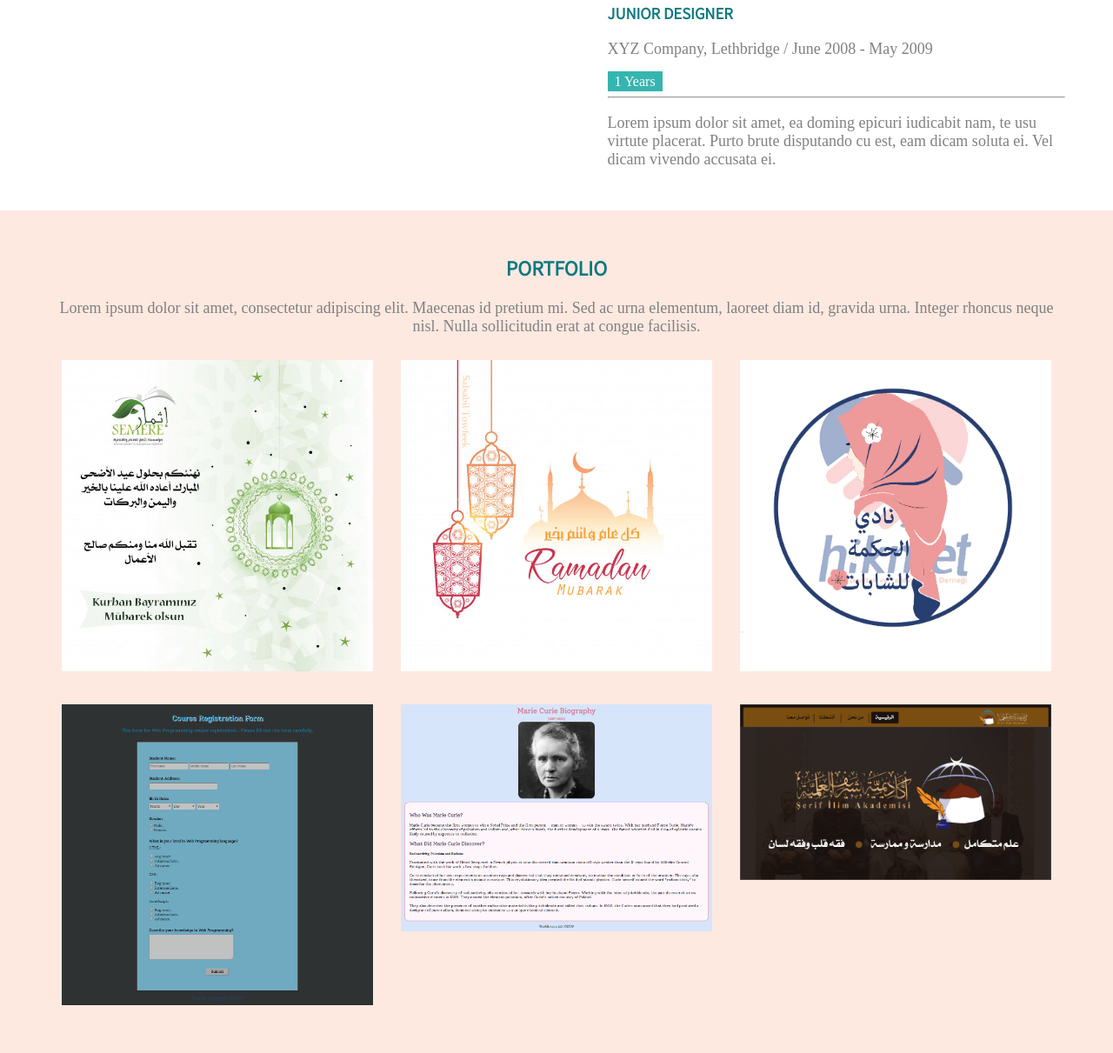
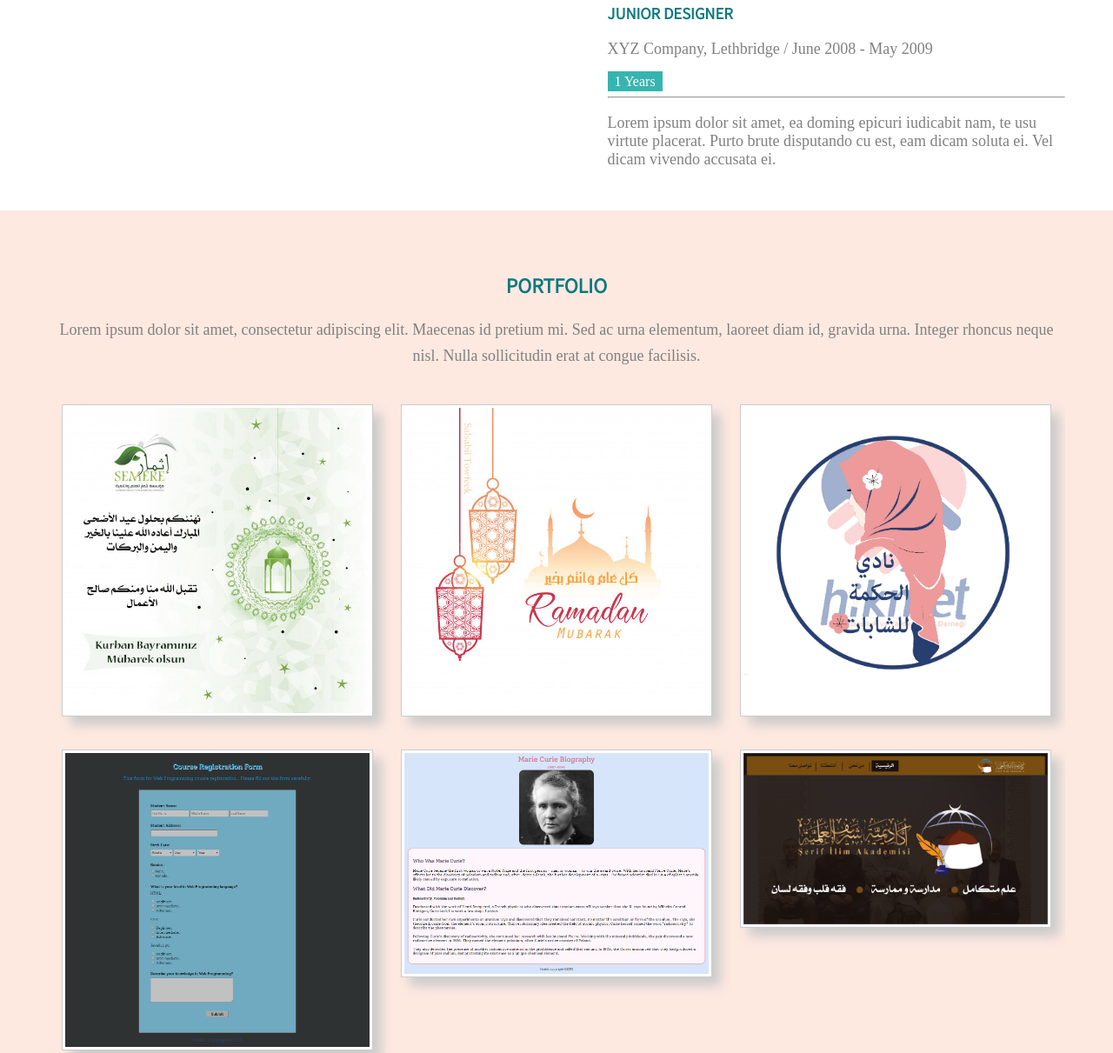
Before and after one commit to SlsabilZabady/Personal-page, a plain HTML site: page index.html in a window 1280 px wide. Shown: the part 3367-4578 px from the top of the page at 87% size. Drawn offline with Linux system fonts and the light colour scheme; a web font is replaced by a local one.

Commit message:
modify: css style

```diff
--- a/style.css
+++ b/style.css
@@ -266,10 +266,14 @@ nav ul li:hover .sub-menu ul li {
 
 .portfolio{
     text-align: center;
-    padding-bottom: 30px;
-    padding-top: 30px;
+    padding-bottom: 70px;
+    padding-top: 50px;
     background-color: #FEE9E1;
 
+}
+.portfolio p {
+    line-height: 1.7;
+    margin-bottom: 30px;
 }
 .portfolio .my-work {
     overflow: hidden;
@@ -282,6 +286,10 @@ nav ul li:hover .sub-menu ul li {
 .portfolio .my-work > div img {
     width: 92%;
     margin: 10px;
+    padding: 3px;
+    background-color: white;
+    border: 1px solid #ccc;
+    box-shadow: 10px 10px 12px #ccc;
 }
 footer {
     text-align: center;
```
